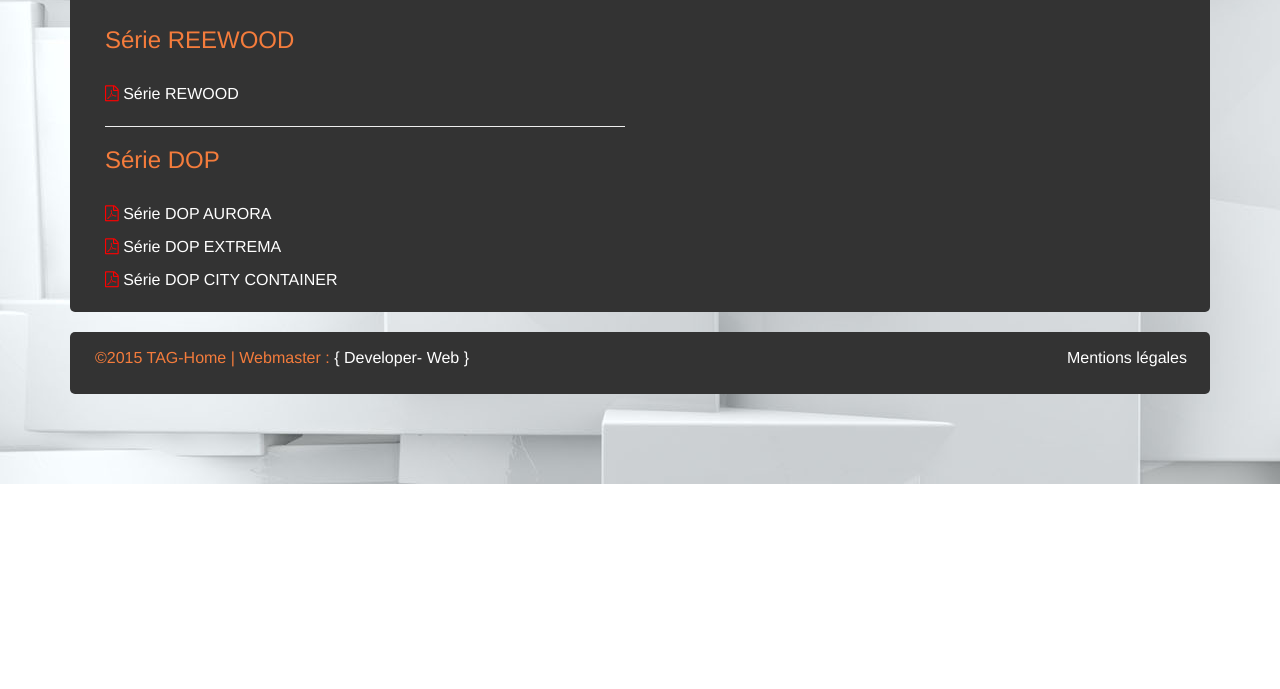
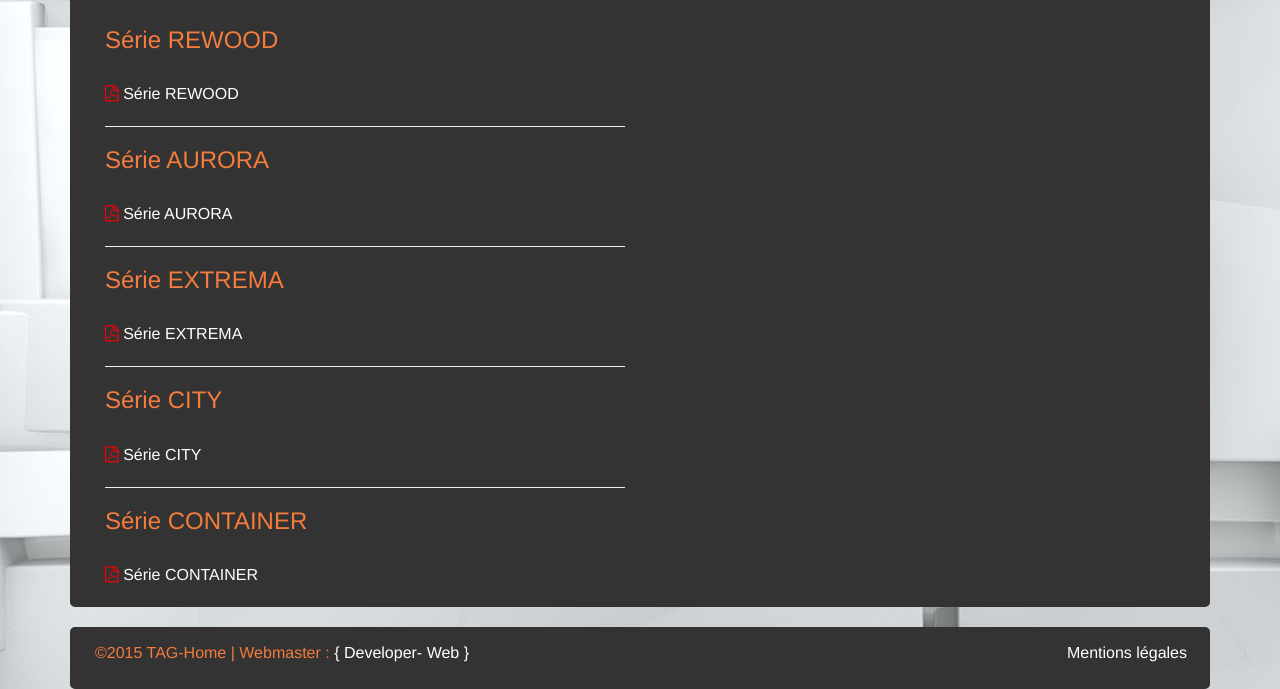
Before and after one commit to stephds01/taghome, a plain HTML site: page pages/document.html in a window 1280 px wide. Shown: the part 316-1005 px from the top of the page. Before the commit the page ends 800 px from the top, so only its background shows below. Drawn offline with nearby package versions, Linux system fonts and the light colour scheme; a small style sheet from the web is missing.

Commit message:
modification des series

```diff
--- a/pages/document.html
+++ b/pages/document.html
@@ -44,7 +44,7 @@
 
                 <div class="col-xs-6 col-sm-6 col-md-6 col-lg-6">
 
-                    <h3>Série REEWOOD</h3>
+                    <h3>Série REWOOD</h3>
                     <div>
                         <p><i class="fa fa-file-pdf-o"></i><a href="../assets/pdf/dichiarazione_prestazione_gres_REEWOOD.PDF" title="Carrelage REWOOD" target="_blank">  Série REWOOD</a></p>
                         <!--<p><i class="fa fa-file-pdf-o"></i><a href="#"> EAN 254 856 321 741</a></p>-->
@@ -53,12 +53,29 @@
                     </div>
                     <hr>
 
-                    <h3>Série DOP</h3>
+                    <h3>Série AURORA</h3>
                     <div>
-                        <p><i class="fa fa-file-pdf-o"></i><a href="../assets/pdf/dop_aurora.pdf" title="Carrelage DOP AURORA"  target="_blank"> Série DOP AURORA</a></p>
-                        <p><i class="fa fa-file-pdf-o"></i><a href="../assets/pdf/dop_extrema.pdf" title="Carrelage DOP EXTREMA"  target="_blank"> Série DOP EXTREMA</a></p>
-                        <p><i class="fa fa-file-pdf-o"></i><a href="../assets/pdf/dop_city_container.jpg" title="Carrelage DOP CITY CONTAINER"  target="_blank"> Série DOP CITY CONTAINER</a></p>
+                        <p><i class="fa fa-file-pdf-o"></i><a href="../assets/pdf/dop_aurora.pdf" title="Carrelage DOP AURORA"  target="_blank"> Série AURORA</a></p>
                     </div>
+                    <hr>
+
+                    <h3>Série EXTREMA</h3>
+                    <div>
+                        <p><i class="fa fa-file-pdf-o"></i><a href="../assets/pdf/dop_extrema.pdf" title="Carrelage DOP EXTREMA"  target="_blank"> Série EXTREMA</a></p>
+                    </div>
+                    <hr>
+
+                    <h3>Série CITY</h3>
+                    <div>
+                        <p><i class="fa fa-file-pdf-o"></i><a href="../assets/pdf/dop_city_container.jpg" title="Carrelage DOP CITY CONTAINER"  target="_blank"> Série CITY</a></p>
+                    </div>
+                    <hr>
+
+                    <h3>Série CONTAINER</h3>
+                    <div>
+                        <p><i class="fa fa-file-pdf-o"></i><a href="../assets/pdf/dop_city_container.jpg" title="Carrelage DOP CITY CONTAINER"  target="_blank"> Série CONTAINER</a></p>
+                    </div>
+
 
                     <!--<h3>Série Carrelage "Ardoise"</h3>-->
 
```
